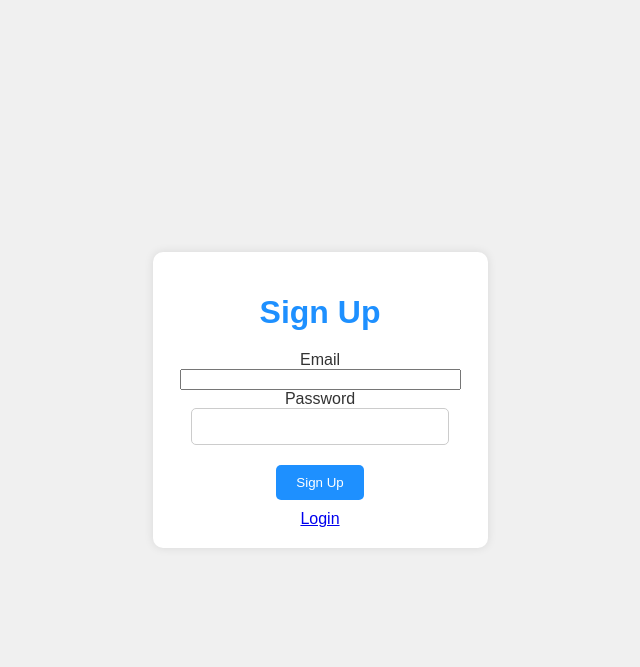
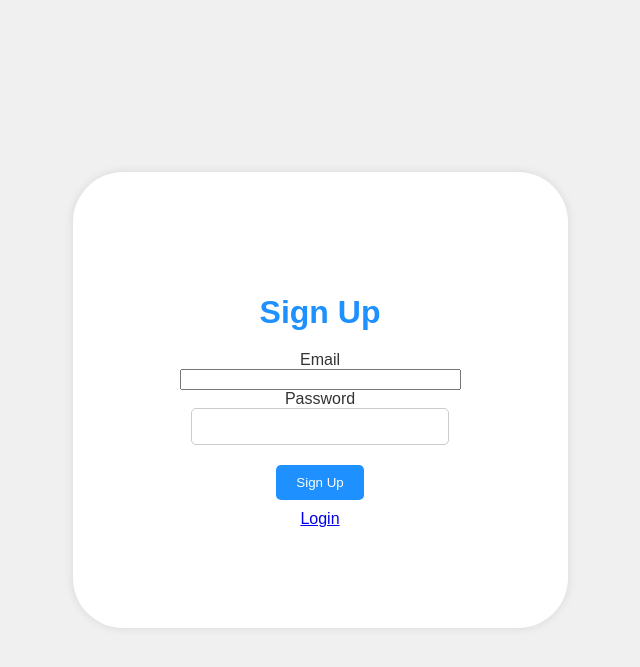
Before and after one commit to zackwang0821/Cabby, a Flask app: page /signup in a window 1280 px wide. Shown: the top 667 px of the page, without its empty margins (320-960 px from the left). Run offline with Flask 3, Linux system fonts and the light colour scheme.

Commit message:
Modify box size

```diff
--- a/templates/login.html
+++ b/templates/login.html
@@ -18,8 +18,8 @@
 
         .container {
             background-color: #ffffff;
-            padding: 20px;
-            border-radius: 10px;
+            padding: 100px;
+            border-radius: 50px;
             box-shadow: 0 0 10px rgba(0, 0, 0, 0.1);
             text-align: center;
         }
--- a/templates/signup.html
+++ b/templates/signup.html
@@ -18,8 +18,8 @@
 
         .container {
             background-color: #ffffff;
-            padding: 20px;
-            border-radius: 10px;
+            padding: 100px;
+            border-radius: 50px;
             box-shadow: 0 0 10px rgba(0, 0, 0, 0.1);
             text-align: center;
         }
```
